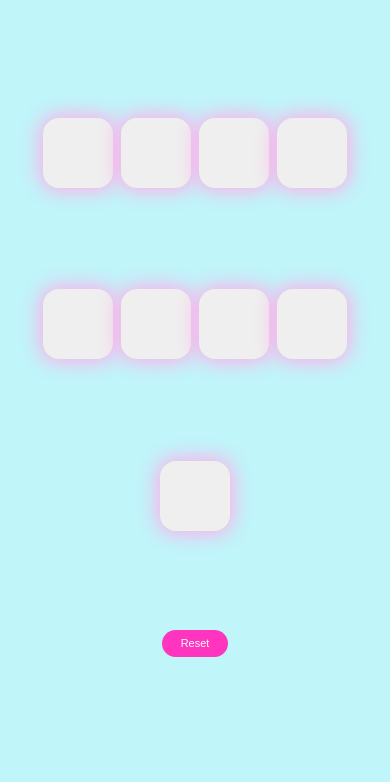
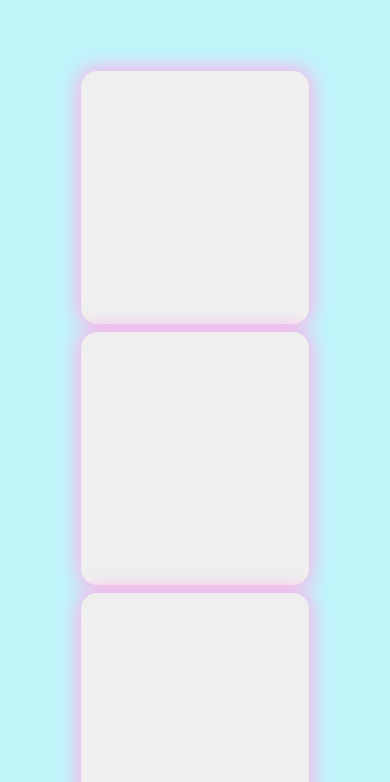
Before and after one commit to harshlaugale/TicTacToe-game, a plain HTML site: page index.html in a window 390 px wide. Shown: the part 62-844 px from the top of the page. Drawn offline with Linux system fonts and the light colour scheme.

Commit message:
made it responsive

```diff
--- a/styles.css
+++ b/styles.css
@@ -72,6 +72,11 @@ body {
     box-shadow: 0 0 20px 3px #ffade8;
     font-size: 7vmin;
     color :#ff34bf;
+    @media (max-width : 1026px) {
+        height: 50%;
+        width:65%;
+        padding:0;
+    }
 
 }
 .newGame {
```
